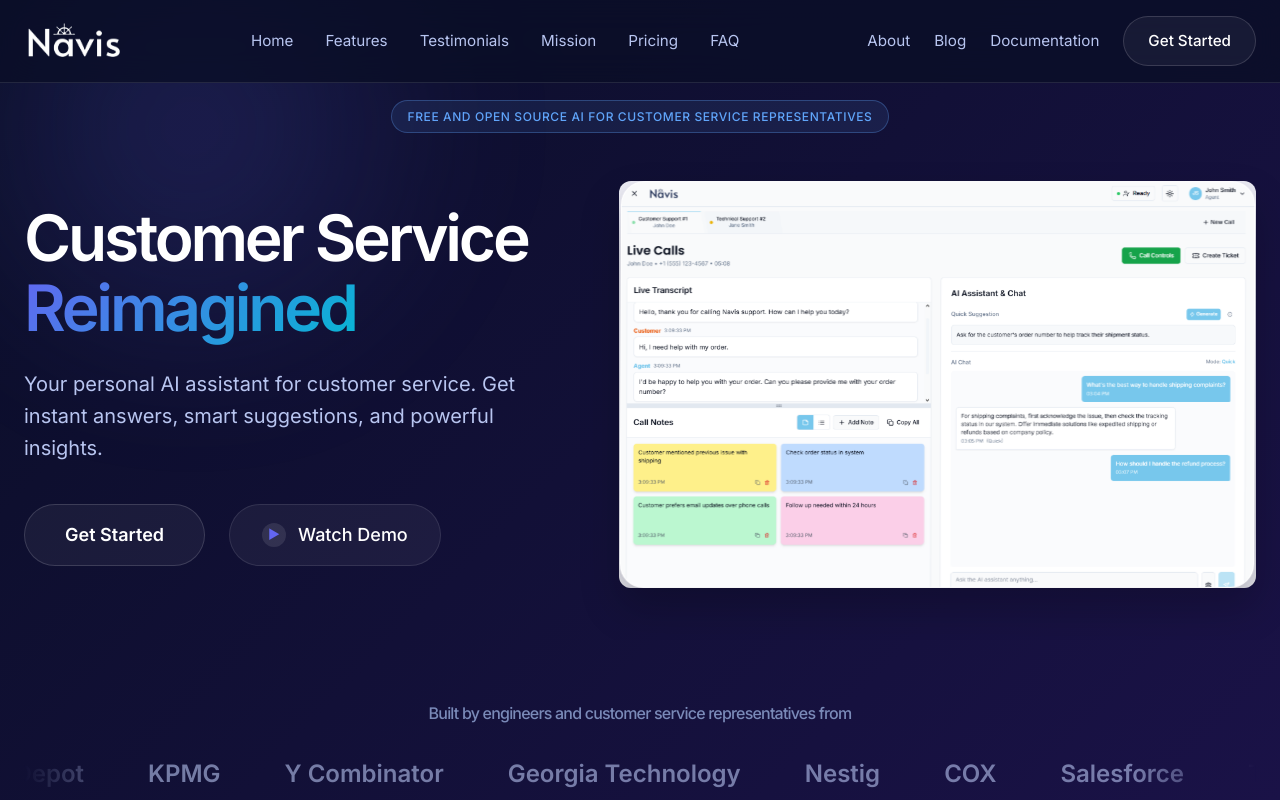
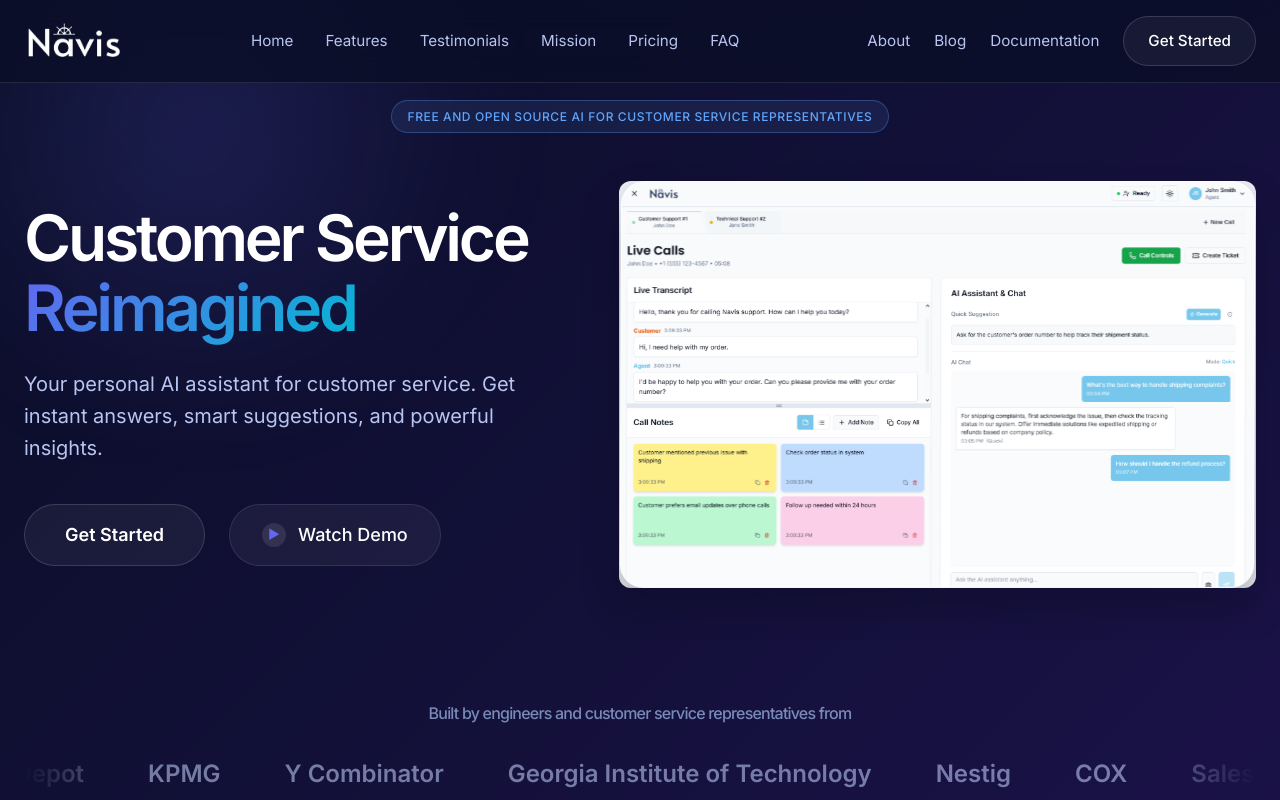
Before and after one commit to shaan101patel/NavisLandingPage, a React (Vite) app: page / in a window 1280 px wide. Shown: the top 800 px of the page. Built offline with nearby package versions, Linux system fonts and the light colour scheme.

Commit message:
Fix company name in FeaturedIn component

```diff
--- a/src/components/FeaturedIn.jsx
+++ b/src/components/FeaturedIn.jsx
@@ -8,7 +8,7 @@
         'The Home Depot',
         'KPMG',
         'Y Combinator',
-        'Georgia Technology',
+        'Georgia Institute of Technology',
         'Nestig',
         'COX',
         'Salesforce'
```
